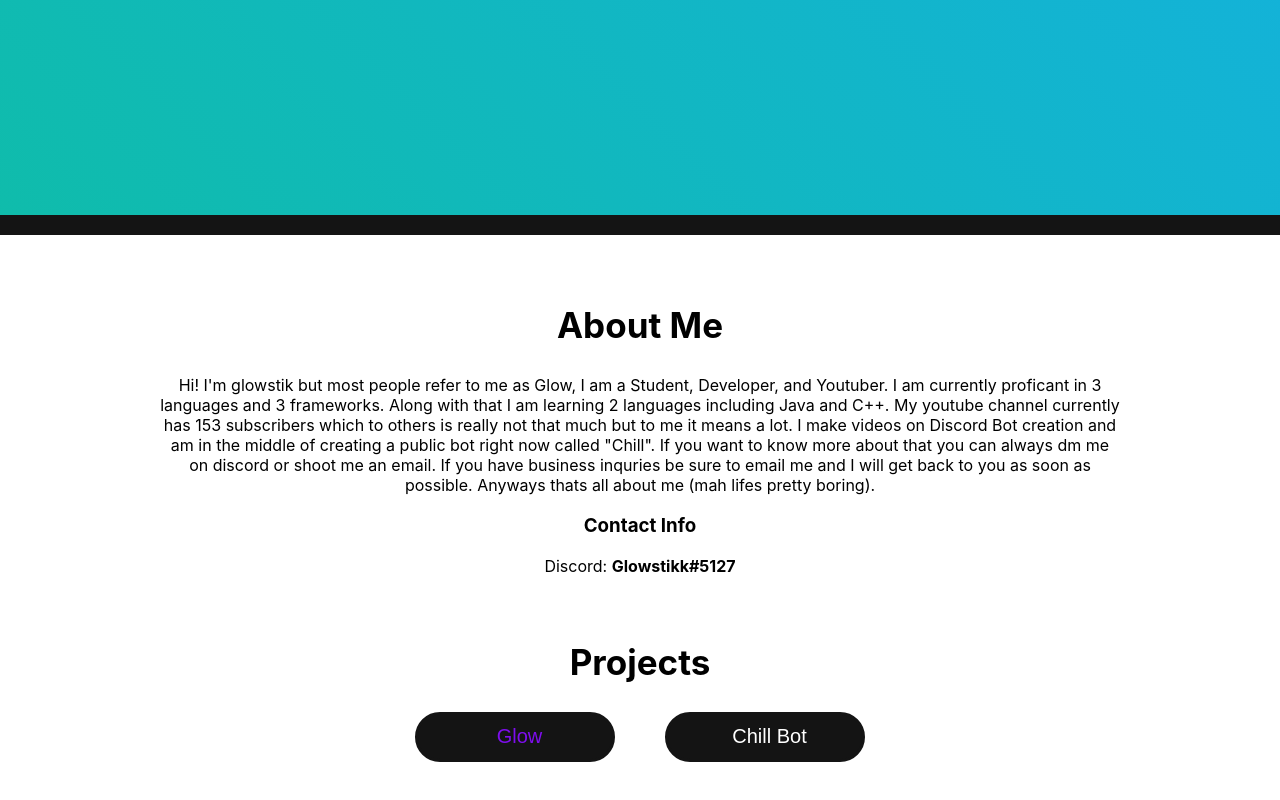
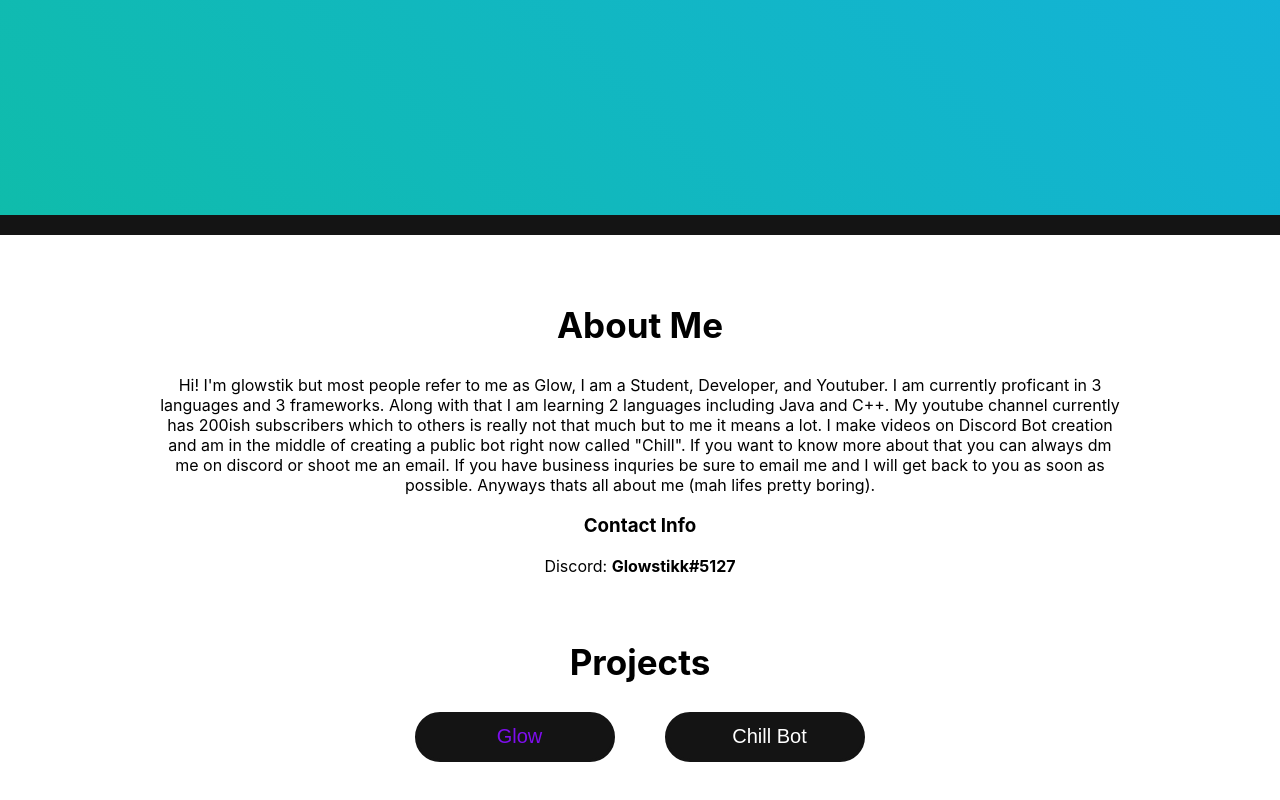
Before and after one commit to Glowstik-YT/glows-website, a Next.js app: page / in a window 1280 px wide. Shown: the part 565-1365 px from the top of the page. Built offline with nearby package versions, Linux system fonts and the light colour scheme.

Commit message:
Update index.js

```diff
--- a/pages/index.js
+++ b/pages/index.js
@@ -28,7 +28,7 @@ export default function Home() {
       <center>
           <div className='abtContainer'>
               <h1 className="abtTitle">About Me</h1>
-              <p>Hi! I'm glowstik but most people refer to me as Glow, I am a Student, Developer, and Youtuber. I am currently proficant in 3 languages and 3 frameworks. Along with that I am learning 2 languages including Java and C++. My youtube channel currently has 153 subscribers which to others is really not that much but to me it means a lot. I make videos on Discord Bot creation and am in the middle of creating a public bot right now called "Chill". If you want to know more about that you can always dm me on discord or shoot me an email. If you have business inquries be sure to email me and I will get back to you as soon as possible. Anyways thats all about me (mah lifes pretty boring). </p>
+              <p>Hi! I'm glowstik but most people refer to me as Glow, I am a Student, Developer, and Youtuber. I am currently proficant in 3 languages and 3 frameworks. Along with that I am learning 2 languages including Java and C++. My youtube channel currently has 200ish subscribers which to others is really not that much but to me it means a lot. I make videos on Discord Bot creation and am in the middle of creating a public bot right now called "Chill". If you want to know more about that you can always dm me on discord or shoot me an email. If you have business inquries be sure to email me and I will get back to you as soon as possible. Anyways thats all about me (mah lifes pretty boring). </p>
               <h3><strong>Contact Info</strong></h3>
               <p>Discord: <strong>{username}</strong></p>
           </div>
```
